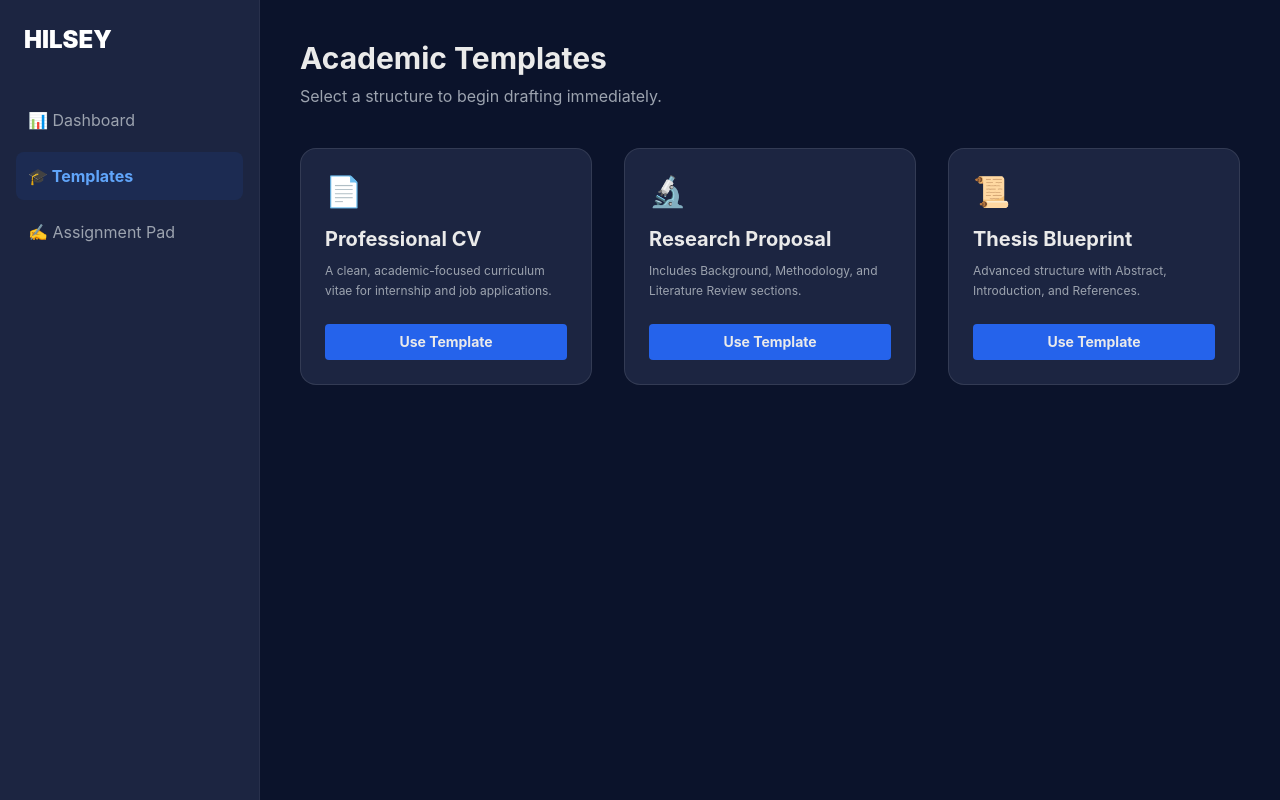
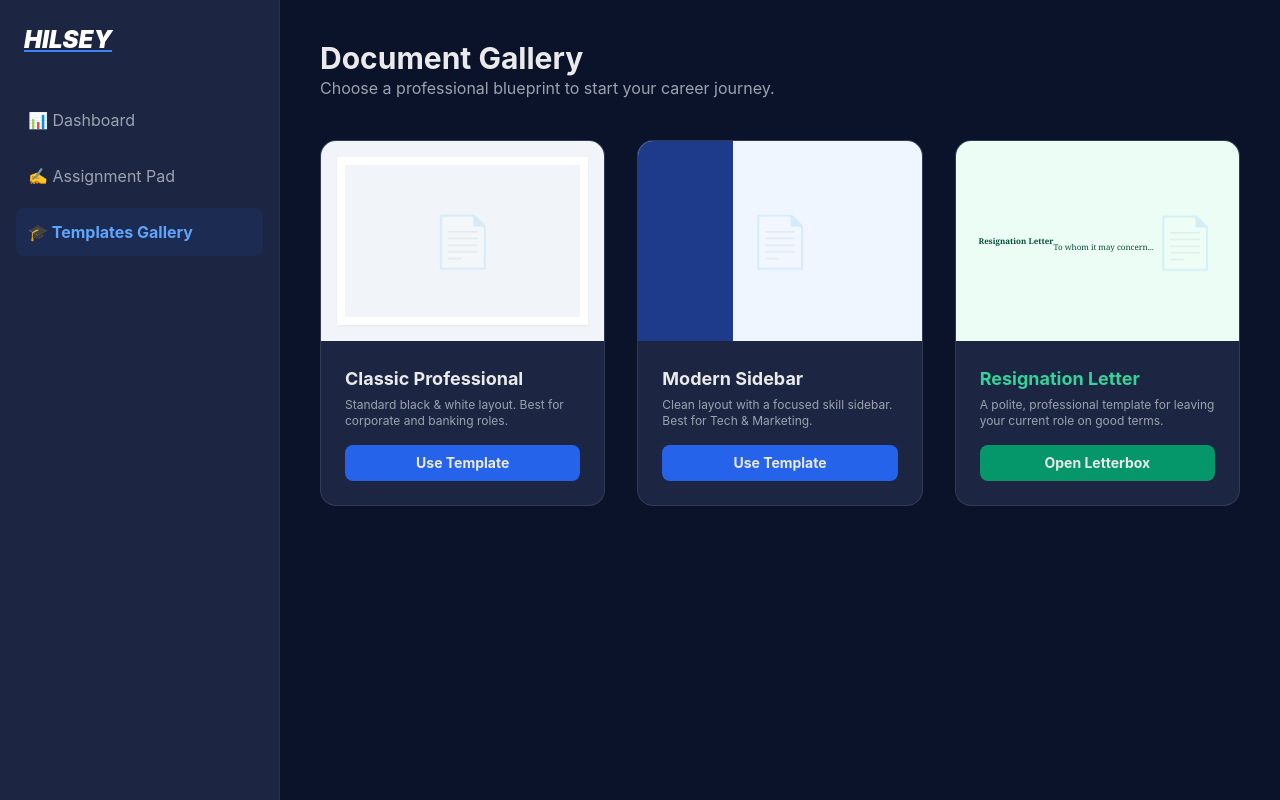
Before and after one commit to hilsey-pro/poulbilliards, a Flask app: page /templates in a window 1280 px wide. Run offline with Flask 3, Linux system fonts and the light colour scheme; the visitor is signed in with stand-in values (Sample User, id 1); some libraries are stand-ins or nearby versions.

Commit message:
Update templates.html

```diff
--- a/templates/templates.html
+++ b/templates/templates.html
@@ -1,57 +1,70 @@
 <!DOCTYPE html>
 <html>
 <head>
-    <title>Hilsey Pro | Templates</title>
+    <title>Hilsey Pro | Template Gallery</title>
     <script src="https://cdn.tailwindcss.com"></script>
     <style>
         :root { --bg: #0B132B; --sidebar: #1C2541; --primary: #3A86FF; --text: #EAEAEA; }
         body { background: var(--bg); color: var(--text); font-family: 'Inter', sans-serif; display: flex; height: 100vh; }
-        .sidebar { width: 260px; background: var(--sidebar); border-right: 1px solid rgba(255,255,255,0.05); }
-        .template-card { background: #1C2541; border: 1px solid rgba(255,255,255,0.1); transition: 0.3s; }
-        .template-card:hover { border-color: var(--primary); transform: translateY(-5px); }
+        .sidebar { width: 280px; background: var(--sidebar); border-right: 1px solid rgba(255,255,255,0.05); }
+        .template-card { background: #1C2541; border: 1px solid rgba(255,255,255,0.1); border-radius: 16px; overflow: hidden; transition: 0.3s; }
+        .template-card:hover { transform: translateY(-10px); border-color: var(--primary); box-shadow: 0 10px 30px rgba(58, 134, 255, 0.2); }
+        .preview-img { height: 200px; background: #2D3748; display: flex; align-items: center; justify-content: center; position: relative; }
+        .preview-img::after { content: "📄"; font-size: 50px; opacity: 0.2; }
     </style>
 </head>
 <body>
+
     <div class="sidebar">
-        <div class="p-6"><h1 class="text-2xl font-black text-white">HILSEY</h1></div>
-        <nav class="flex flex-col gap-2 p-4">
-            <a href="/dashboard" class="p-3 text-gray-400 hover:text-white">📊 Dashboard</a>
-            <a href="/templates" class="p-3 bg-blue-600/10 text-blue-400 rounded-lg font-bold">🎓 Templates</a>
-            <a href="/" class="p-3 text-gray-400 hover:text-white">✍️ Assignment Pad</a>
+        <div class="p-6"><h1 class="text-2xl font-black italic text-white underline decoration-blue-500">HILSEY</h1></div>
+        <nav class="p-4 space-y-2">
+            <a href="/dashboard" class="flex items-center gap-3 p-3 text-gray-400 hover:text-white">📊 Dashboard</a>
+            <a href="/" class="flex items-center gap-3 p-3 text-gray-400 hover:text-white">✍️ Assignment Pad</a>
+            <a href="/templates" class="flex items-center gap-3 p-3 bg-blue-600/10 text-blue-400 rounded-lg font-bold">🎓 Templates Gallery</a>
         </nav>
     </div>
 
     <div class="flex-1 p-10 overflow-y-auto">
-        <h2 class="text-3xl font-bold mb-2">Academic Templates</h2>
-        <p class="text-gray-400 mb-10">Select a structure to begin drafting immediately.</p>
+        <header class="mb-10">
+            <h2 class="text-3xl font-bold">Document Gallery</h2>
+            <p class="text-gray-400">Choose a professional blueprint to start your career journey.</p>
+        </header>
 
-        <div class="grid grid-cols-1 md:grid-cols-3 gap-8">
-            <div class="template-card p-6 rounded-2xl flex flex-col justify-between">
-                <div>
-                    <div class="text-3xl mb-4">📄</div>
-                    <h3 class="text-xl font-bold mb-2">Professional CV</h3>
-                    <p class="text-xs text-gray-400 leading-relaxed">A clean, academic-focused curriculum vitae for internship and job applications.</p>
+        <div class="grid grid-cols-1 md:grid-cols-2 lg:grid-cols-3 gap-8">
+
+            <div class="template-card">
+                <div class="preview-img bg-slate-100">
+                    <div class="absolute inset-0 border-8 border-white m-4 shadow-sm"></div>
                 </div>
-                <button onclick="location.href='/?template=cv'" class="mt-6 bg-blue-600 py-2 rounded font-bold text-sm">Use Template</button>
+                <div class="p-6">
+                    <h3 class="font-bold text-lg mb-1">Classic Professional</h3>
+                    <p class="text-xs text-gray-400 mb-4">Standard black & white layout. Best for corporate and banking roles.</p>
+                    <button onclick="location.href='/?template=cv'" class="w-full bg-blue-600 py-2 rounded-lg font-bold text-sm hover:bg-blue-500 transition">Use Template</button>
+                </div>
             </div>
 
-            <div class="template-card p-6 rounded-2xl flex flex-col justify-between">
-                <div>
-                    <div class="text-3xl mb-4">🔬</div>
-                    <h3 class="text-xl font-bold mb-2">Research Proposal</h3>
-                    <p class="text-xs text-gray-400 leading-relaxed">Includes Background, Methodology, and Literature Review sections.</p>
+            <div class="template-card">
+                <div class="preview-img bg-blue-50">
+                    <div class="absolute left-0 top-0 bottom-0 w-1/3 bg-blue-900"></div>
                 </div>
-                <button onclick="location.href='/?template=research'" class="mt-6 bg-blue-600 py-2 rounded font-bold text-sm">Use Template</button>
+                <div class="p-6">
+                    <h3 class="font-bold text-lg mb-1">Modern Sidebar</h3>
+                    <p class="text-xs text-gray-400 mb-4">Clean layout with a focused skill sidebar. Best for Tech & Marketing.</p>
+                    <button onclick="location.href='/?template=modern'" class="w-full bg-blue-600 py-2 rounded-lg font-bold text-sm hover:bg-blue-500 transition">Use Template</button>
+                </div>
             </div>
 
-            <div class="template-card p-6 rounded-2xl flex flex-col justify-between">
-                <div>
-                    <div class="text-3xl mb-4">📜</div>
-                    <h3 class="text-xl font-bold mb-2">Thesis Blueprint</h3>
-                    <p class="text-xs text-gray-400 leading-relaxed">Advanced structure with Abstract, Introduction, and References.</p>
+            <div class="template-card">
+                <div class="preview-img bg-emerald-50 text-emerald-900 font-serif p-4 text-[8px]">
+                    <b>Resignation Letter</b><br>To whom it may concern...
                 </div>
-                <button onclick="location.href='/?template=thesis'" class="mt-6 bg-blue-600 py-2 rounded font-bold text-sm">Use Template</button>
+                <div class="p-6">
+                    <h3 class="font-bold text-lg mb-1 text-emerald-400">Resignation Letter</h3>
+                    <p class="text-xs text-gray-400 mb-4">A polite, professional template for leaving your current role on good terms.</p>
+                    <button onclick="location.href='/?template=resign'" class="w-full bg-emerald-600 py-2 rounded-lg font-bold text-sm hover:bg-emerald-500 transition">Open Letterbox</button>
+                </div>
             </div>
+
         </div>
     </div>
 </body>
```
